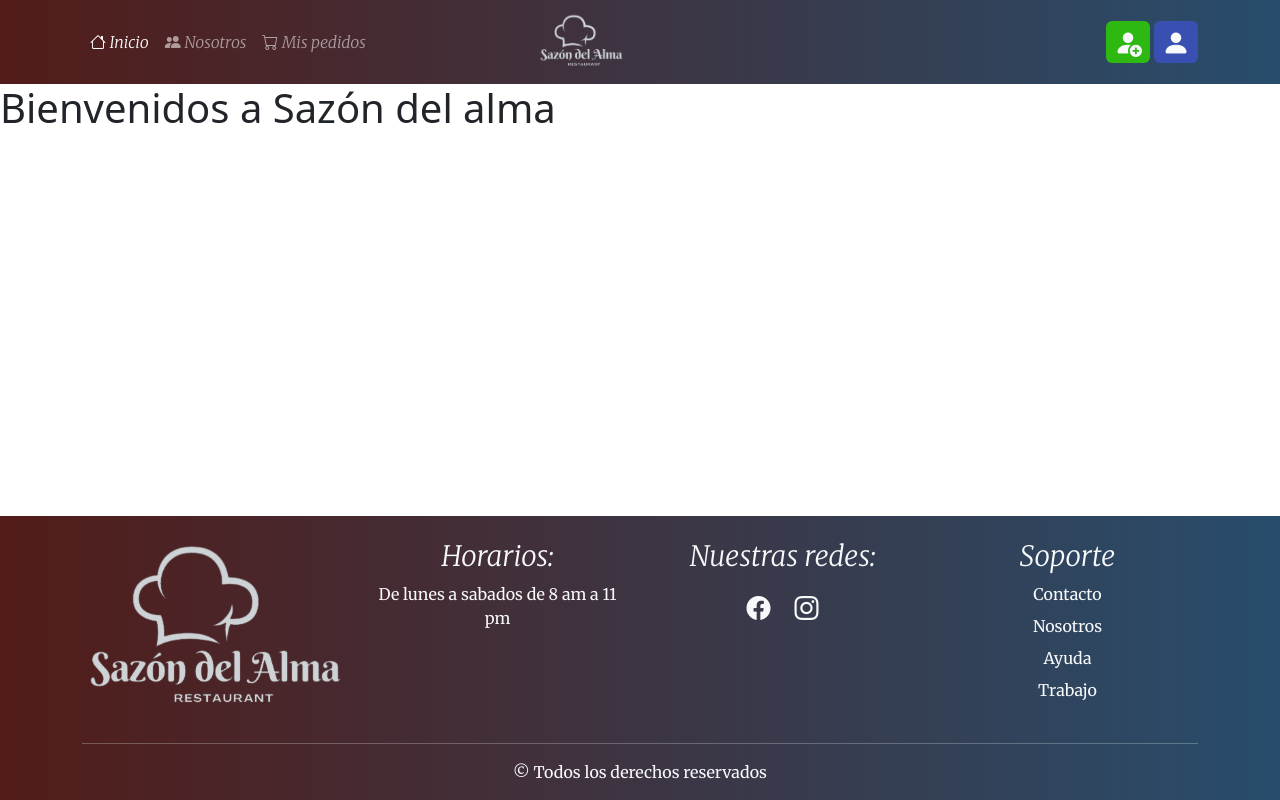
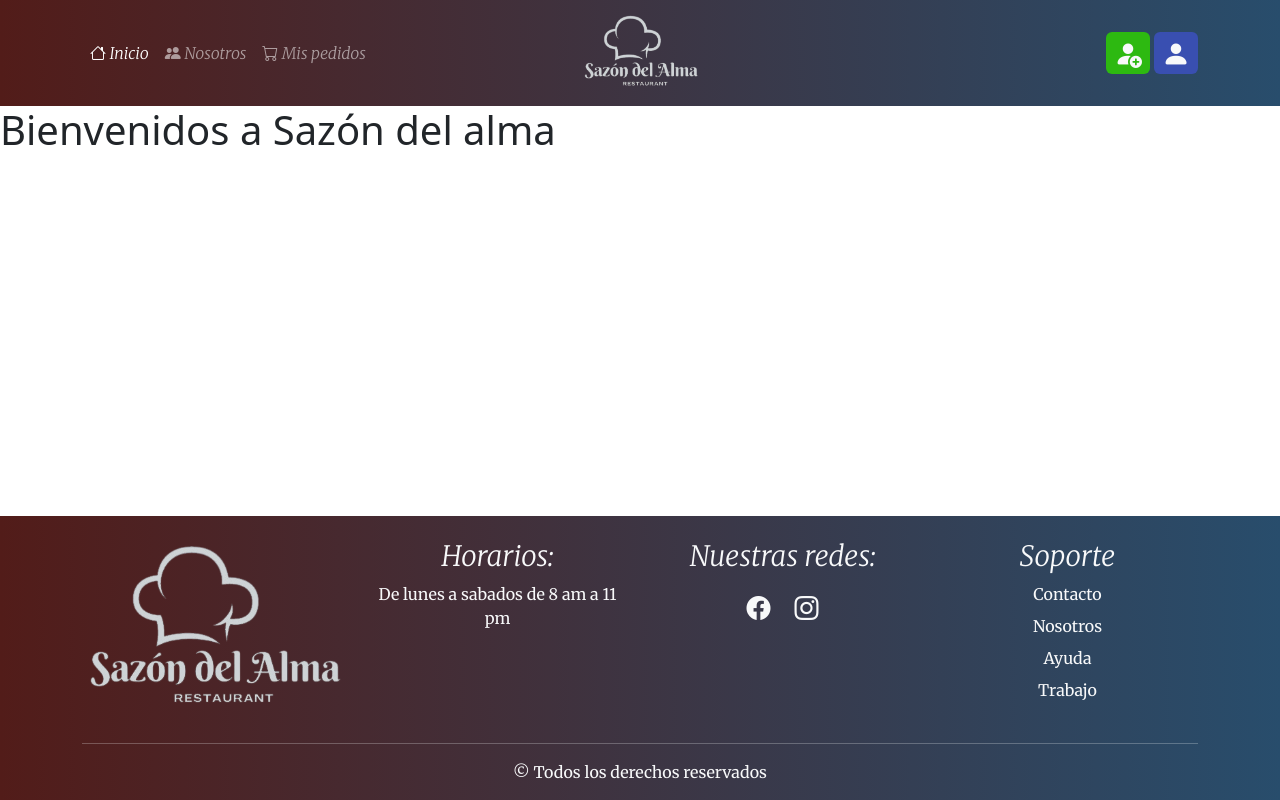
Before and after one commit to SheylaAstorga/RestaurantePF-Frontend, a React (Vite) app: page / in a window 1280 px wide. Built offline with nearby package versions, Linux system fonts and the light colour scheme.

Commit message:
solucionamos el problema del logo

```diff
--- a/src/App.css
+++ b/src/App.css
@@ -47,26 +47,40 @@ footer,
   display: flex;
   justify-content: center;
 }
+
+.contenedor-navbar {
+  display: flex;
+  justify-content: center;
+  width: 100%;
+}
 .logo-brand {
-  width: 20%;
+  width: 30%;
   flex-grow: 1;
 }
 .logoNav {
   width: 100%;
 }
-.links-nav{
-  width: 10%;
+.botones-seciones {
+  width: 35%;
 }
-
+.links-nav {
+  width: 35%;
+}
 @media all and (max-width: 767px) {
   .logoFooter {
-    width: 80%;
+    width: 50%;
   }
   .logo-brand {
     width: 33%;
   }
   .logoNav {
-    width: 100%;
+    width: 45%;
+  }
+  .botones-seciones {
+    width: auto;
+  }
+  .links-nav {
+    width: 0%;
   }
 }
 @media all and (min-width: 768px) and (max-width: 991px) {
@@ -75,7 +89,13 @@ footer,
     margin-bottom: 5%;
   }
   .logoNav {
-    width: 50%;
+    width: 35%;
+  }
+  .botones-seciones {
+    width: auto;
+  }
+  .links-nav {
+    width: 0%;
   }
 }
 @media all and (min-width: 992px) {
@@ -83,6 +103,6 @@ footer,
     width: 100%;
   }
   .logoNav {
-    width: 15%;
+    width: 35%;
   }
 }
--- a/src/components/common/Menu.jsx
+++ b/src/components/common/Menu.jsx
@@ -12,16 +12,16 @@ const Menu = ({ usuarioLogueado, setUsuarioLogueado }) => {
     };
     return (
         <Navbar expand="lg" className="NavFondo" variant="dark">
-            <Container className="d-flex justify-content-around">
+            <div className="container contenedor-navbar">
                 <Navbar.Toggle aria-controls="basic-navbar-nav" className="text-white" />
-                <Navbar.Brand className="m-0 d-flex justify-content-start logo-brand order-lg-4 flex-grow-1" as={Link} to="/">
+                <Navbar.Brand className="m-0 d-flex justify-content-center logo-brand order-lg-4 flex-grow-1" as={Link} to="/">
                     <img
                         src={logo}
                         alt="logo"
                         className="text-light logoNav"
                     />
                 </Navbar.Brand>
-                <div className="d-flex order-lg-5 flex-grow-0">
+                <div className="d-flex order-lg-5 flex-grow-0 botones-seciones justify-content-end">
                     {usuarioLogueado !== "" ? (
                         <>
                             <NavLink end className="nav-link text-light" to="/administrador">
@@ -42,7 +42,7 @@ const Menu = ({ usuarioLogueado, setUsuarioLogueado }) => {
                         </>
                     )}
                 </div>
-                <Navbar.Collapse id="basic-navbar-nav" className="order-lg-3 links-nav flex-grow-1">
+                <Navbar.Collapse id="basic-navbar-nav" className="order-lg-3 links-nav flex-grow-0">
                     {/* modificar todas las rutas cuando este terminado el frontend */}
                     <Nav className="me-auto">
                         <NavLink end className="nav-link footerTitulos" to="/">
@@ -56,7 +56,7 @@ const Menu = ({ usuarioLogueado, setUsuarioLogueado }) => {
                         </NavLink>
                     </Nav>
                 </Navbar.Collapse>
-            </Container>
+            </div>
         </Navbar>
     );
 };
```
